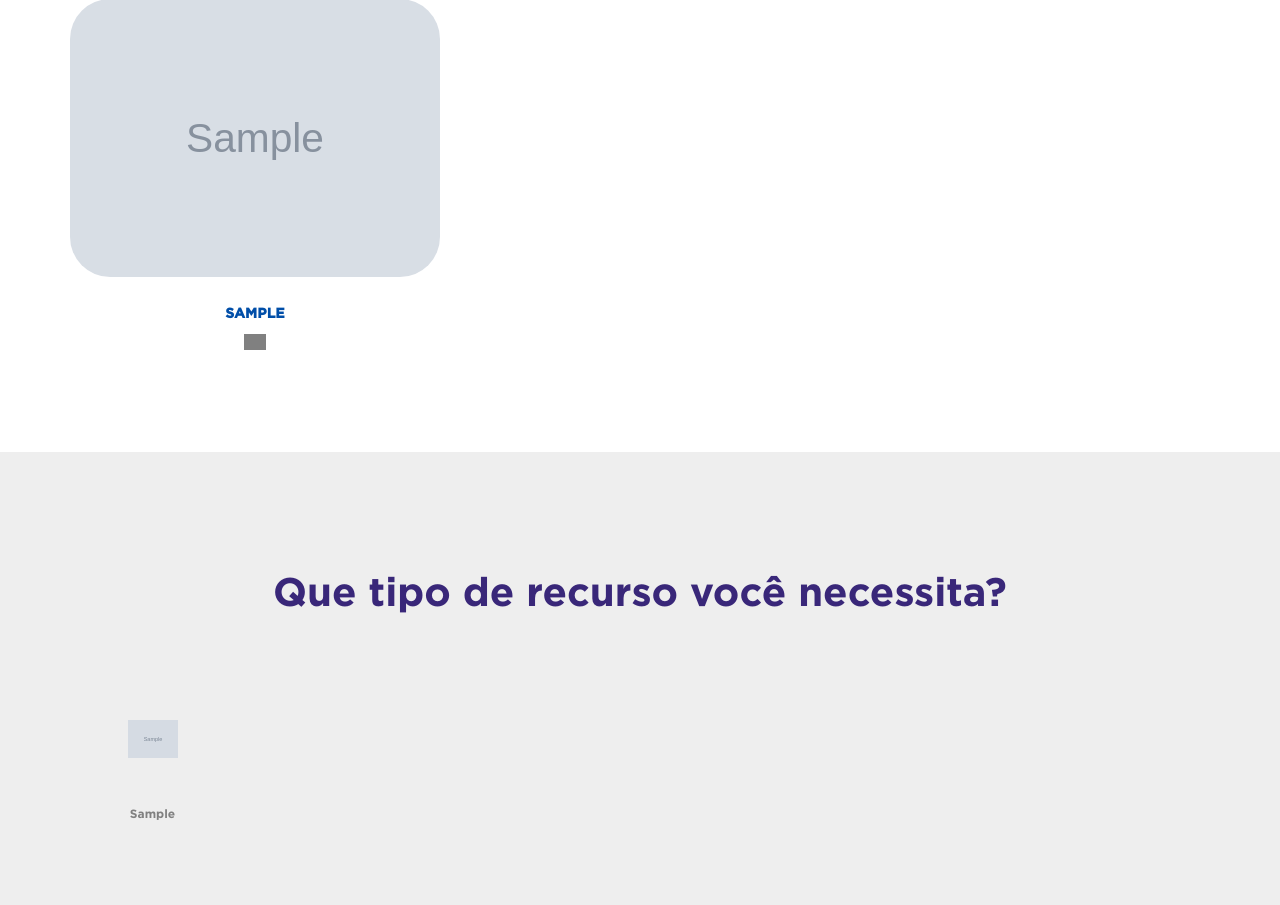
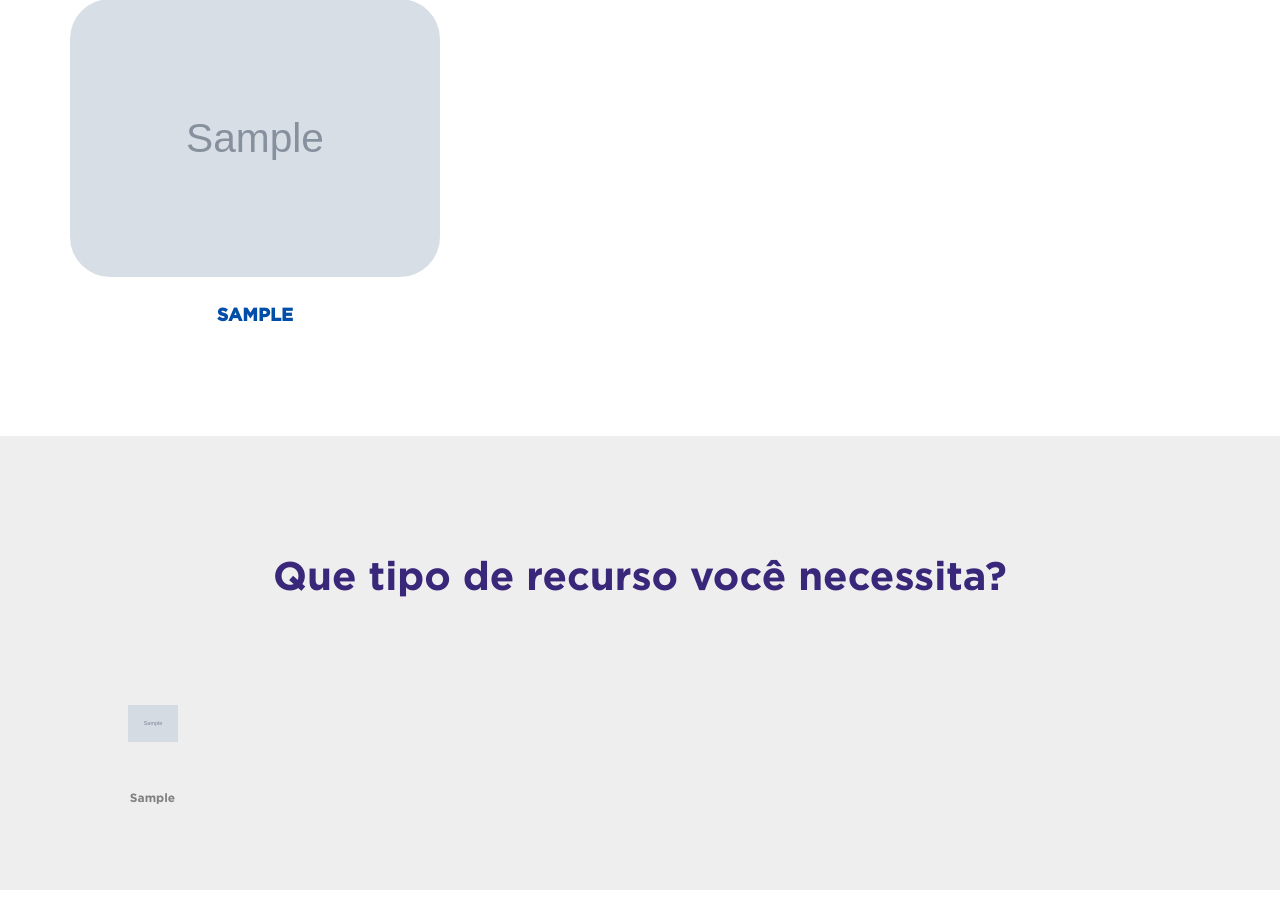
Before and after one commit to marinamaluta/livrarias, a Django app: page / in a window 1280 px wide. Shown: the part 1164-2069 px from the top of the page. Run offline with Django 3.2, Linux system fonts and the light colour scheme; tables that the repository leaves empty hold one stand-in row (values such as "Sample post"); grey boxes marked "Sample" are stand-in pictures; some libraries are stand-ins or nearby versions; some web fonts are replaced.

Commit message:
font cards color e exclusão icone 6%

```diff
--- a/conteudos/templates/conteudos/home.html
+++ b/conteudos/templates/conteudos/home.html
@@ -43,12 +43,12 @@
                     <h3 id="cardscolor">{{t.tema}}</h3>
                     <!-- <p class="text-muted a-personalizado">Acesse os materiais disponiveis clicando na foto</p> -->
                 </div>
-                <div class="tags_central">
+                <!--<div class="tags_central">
                   {% for t1 in t.tipos_relacionados %}
                     <img src='{{t1}}' style='max-width:6%; filter: invert(50%) ;'/>
                   {% empty %}
                   {% endfor %}
-                </div>
+                </div> -->
             </div>
             {% if forloop.counter == 3 %}
             </div>
--- a/static/css/estilo.css
+++ b/static/css/estilo.css
@@ -78,7 +78,7 @@ h4{
 #cardscolor {
 color: #004EA8;
 font-weight: 600;
-font-size: 14px;
+font-size: 18px;
  text-transform: uppercase;
  text-align: center;
 
```
